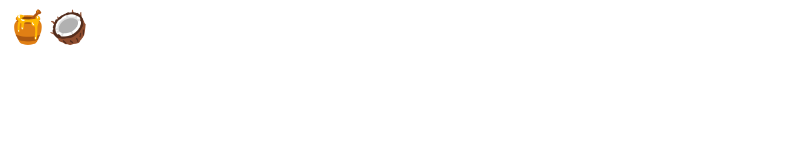
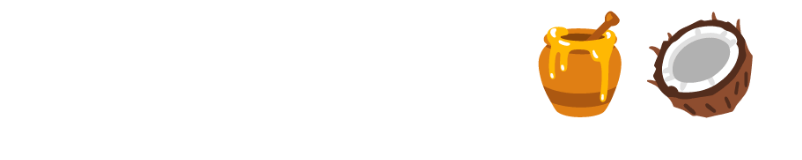
Before and after one commit to dapregala/hnbk, a plain HTML site: page index.html in a window 1280 px wide. Shown: the whole page, without its empty margins (0-802 px from the left). Drawn offline with Linux system fonts and the light colour scheme.

Commit message:
Update index.html

```diff
--- a/index.html
+++ b/index.html
@@ -1,4 +1,4 @@
 <html>
   <title>HNBK</title>
-  <body style="h1 { text-align: center}"><h1>🍯🥥</h1></body>
+  <body><h1 style="text-align: center; font-size: 96px">🍯🥥</h1></body>
 </html>
```
